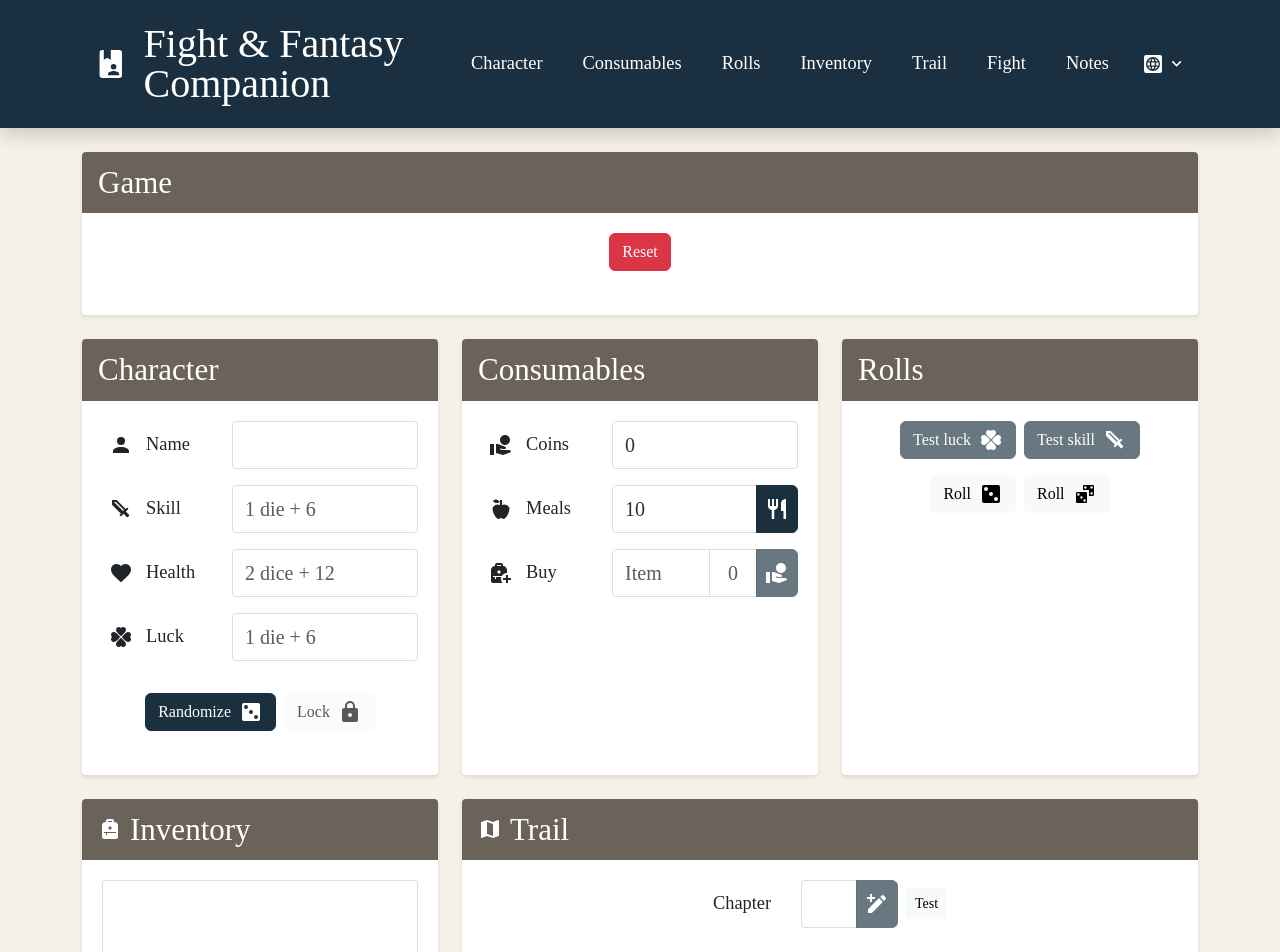
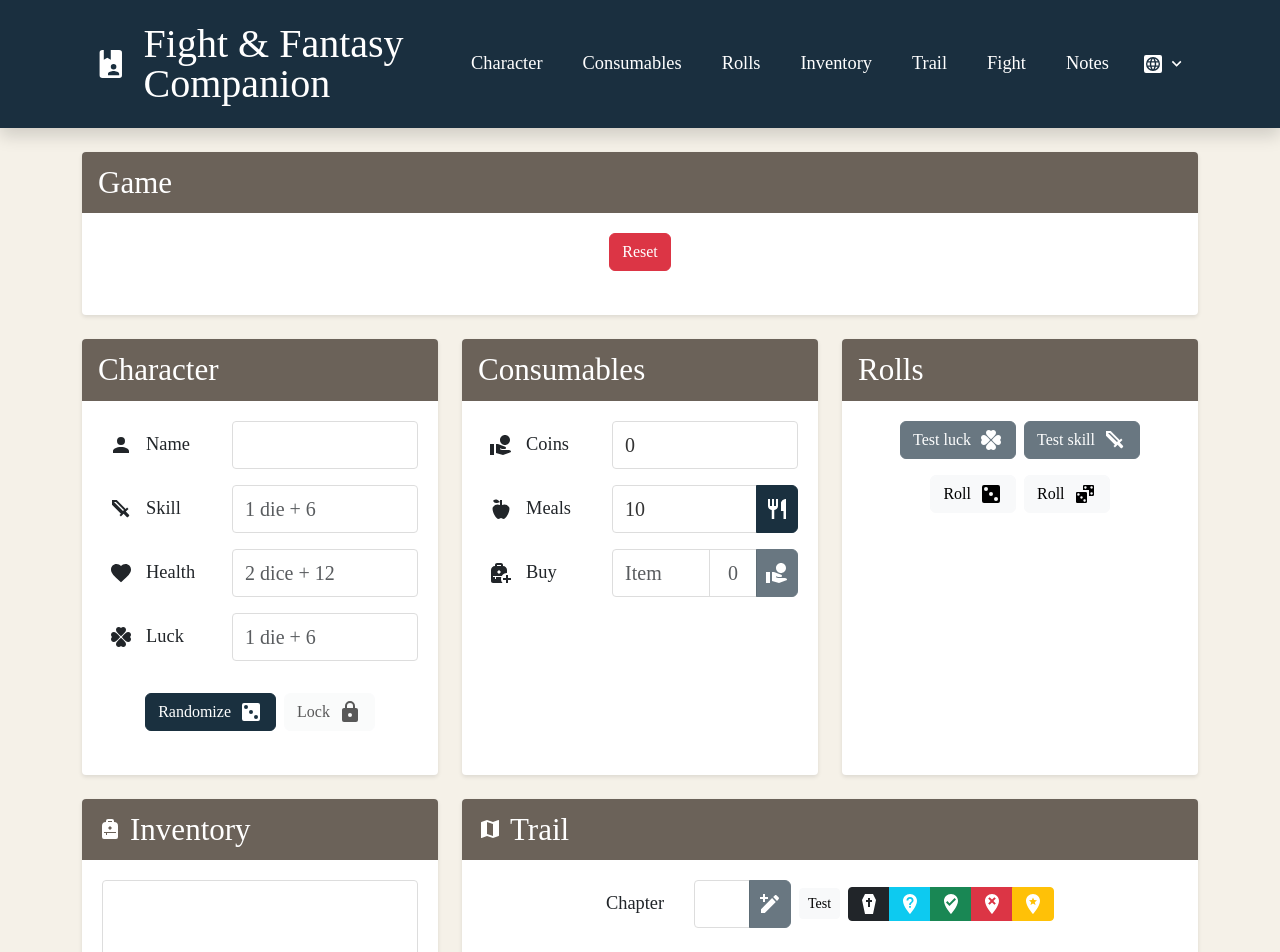
Before and after one commit to dialex/fnf-companion, a React (Vite) app: page / in a window 1280 px wide. Shown: the top 952 px of the page. Built offline with nearby package versions, Linux system fonts and the light colour scheme; the HTML template or start-up script is replaced by a standard one; a web font is replaced by a local one.

Commit message:
feat: update trail section colors and translations

```diff
--- a/src/App.jsx
+++ b/src/App.jsx
@@ -51,8 +51,8 @@ function App() {
   const [inventory, setInventory] = useState('');
   const [notes, setNotes] = useState('');
 
-  // Trail state
-  const [trailSequence, setTrailSequence] = useState([1]);
+  // Trail state - each item is { number: number, color: string }
+  const [trailSequence, setTrailSequence] = useState([{ number: 1, color: 'primary-1' }]);
   const [trailInput, setTrailInput] = useState('');
 
   // Fight state
@@ -264,18 +264,34 @@ function App() {
       return;
     }
 
-    // Add number to sequence
-    setTrailSequence((prev) => [...prev, num]);
+    // Add number to sequence with default color
+    setTrailSequence((prev) => [...prev, { number: num, color: 'secondary' }]);
     // Clear input
     setTrailInput('');
   };
 
   const handleTrailTest = () => {
-    // Generate 20 random numbers between 1 and 400
-    const randomNumbers = Array.from({ length: 20 }, () =>
-      Math.floor(Math.random() * 400) + 1
-    );
+    // Available colors for random selection
+    const colors = ['dark', 'info', 'success', 'danger', 'warning'];
+    // Generate 20 random numbers between 1 and 400 with random colors
+    const randomNumbers = Array.from({ length: 20 }, () => ({
+      number: Math.floor(Math.random() * 400) + 1,
+      color: colors[Math.floor(Math.random() * colors.length)],
+    }));
     setTrailSequence((prev) => [...prev, ...randomNumbers]);
+  };
+
+  const handleTrailPillColorChange = (color) => {
+    setTrailSequence((prev) => {
+      if (prev.length === 0) return prev;
+      const newSequence = [...prev];
+      const lastIndex = newSequence.length - 1;
+      newSequence[lastIndex] = {
+        ...newSequence[lastIndex],
+        color: color,
+      };
+      return newSequence;
+    });
   };
 
   // Character handlers
@@ -407,7 +423,7 @@ function App() {
     setIsTestingLuck(false);
     setTestSkillResult(null);
     setDiceRollingType(null);
-    setTrailSequence([1]);
+    setTrailSequence([{ number: 1, color: 'primary-1' }]);
     setTrailInput('');
   };
 
@@ -1020,6 +1036,7 @@ function App() {
               onTrailInputChange={setTrailInput}
               onTrailSubmit={handleTrailSubmit}
               onTrailTest={handleTrailTest}
+              onTrailPillColorChange={handleTrailPillColorChange}
                 />
               </div>
         </div>
--- a/src/components/MapSection.jsx
+++ b/src/components/MapSection.jsx
@@ -1,6 +1,14 @@
-import React from 'react';
+import React, { useState } from 'react';
 import Icon from '@mdi/react';
-import { mdiMap, mdiPencilPlus } from '@mdi/js';
+import {
+  mdiMap,
+  mdiPencilPlus,
+  mdiCoffin,
+  mdiMapMarkerCheck,
+  mdiMapMarkerRemoveVariant,
+  mdiMapMarkerStar,
+  mdiMapMarkerQuestion,
+} from '@mdi/js';
 import { t } from '../translations';
 
 export default function MapSection({
@@ -9,11 +17,17 @@ export default function MapSection({
   onTrailInputChange,
   onTrailSubmit,
   onTrailTest,
+  onTrailPillColorChange,
 }) {
+  const [selectedButton, setSelectedButton] = useState(null);
+
   // Ensure sequence always starts with 1
   const displaySequence =
-    trailSequence.length === 0 || trailSequence[0] !== 1
-      ? [1, ...trailSequence.filter((n) => n !== 1)]
+    trailSequence.length === 0 || trailSequence[0]?.number !== 1
+      ? [
+          { number: 1, color: 'primary-1' },
+          ...trailSequence.filter((item) => item.number !== 1),
+        ]
       : trailSequence;
 
   const handleKeyPress = (e) => {
@@ -51,7 +65,9 @@ export default function MapSection({
       <div className="section-content d-flex flex-column align-items-center">
         {/* Input and submit button */}
         <div className="d-flex align-items-center gap-2 mb-4">
-          <label className="content field-label mb-0">Chapter</label>
+          <label className="content field-label mb-0">
+            {t('fields.chapter')}
+          </label>
           <div className="input-group" style={{ flex: 1 }}>
             <input
               type="number"
@@ -88,45 +104,156 @@ export default function MapSection({
             onClick={onTrailTest}
             title="Test: Add 20 random numbers"
           >
-            Test
+            {t('trail.test')}
           </button>
+          <div className="btn-group" role="group">
+            <button
+              type="button"
+              className={`btn btn-dark btn-sm text-white ${selectedButton === 'died' ? 'active' : ''}`}
+              onClick={() => {
+                setSelectedButton('died');
+                onTrailPillColorChange('dark');
+              }}
+              title={t('trail.died')}
+            >
+              <Icon path={mdiCoffin} size={1} />
+            </button>
+            <button
+              type="button"
+              className={`btn btn-info btn-sm text-white ${selectedButton === 'question' ? 'active' : ''}`}
+              onClick={() => {
+                setSelectedButton('question');
+                onTrailPillColorChange('info');
+              }}
+              title={t('trail.question')}
+            >
+              <Icon path={mdiMapMarkerQuestion} size={1} />
+            </button>
+            <button
+              type="button"
+              className={`btn btn-success btn-sm text-white ${selectedButton === 'good' ? 'active' : ''}`}
+              onClick={() => {
+                setSelectedButton('good');
+                onTrailPillColorChange('success');
+              }}
+              title={t('trail.good')}
+            >
+              <Icon path={mdiMapMarkerCheck} size={1} />
+            </button>
+            <button
+              type="button"
+              className={`btn btn-danger btn-sm text-white ${selectedButton === 'bad' ? 'active' : ''}`}
+              onClick={() => {
+                setSelectedButton('bad');
+                onTrailPillColorChange('danger');
+              }}
+              title={t('trail.bad')}
+            >
+              <Icon path={mdiMapMarkerRemoveVariant} size={1} />
+            </button>
+            <button
+              type="button"
+              className={`btn btn-warning btn-sm text-white ${selectedButton === 'star' ? 'active' : ''}`}
+              onClick={() => {
+                setSelectedButton('star');
+                onTrailPillColorChange('warning');
+              }}
+              title={t('trail.important')}
+            >
+              <Icon path={mdiMapMarkerStar} size={1} />
+            </button>
+          </div>
         </div>
 
         {/* Sequence display */}
         <div className="d-flex flex-wrap justify-content-center gap-2">
-          {displaySequence.map((num, index) => {
+          {displaySequence.map((item, index) => {
+            const num = typeof item === 'number' ? item : item.number;
+            const color =
+              typeof item === 'number'
+                ? num === 1
+                  ? 'primary-1'
+                  : num === 400
+                    ? 'primary-2'
+                    : 'secondary'
+                : item.color;
+
+            // Determine pill class based on color
+            let pillClass = 'badge rounded-pill';
+            let customStyle = {};
+
             if (num === 1) {
-              return (
-                <span
-                  key={index}
-                  className="badge rounded-pill text-white"
-                  style={{
+              // Number 1 always uses primary-1 (dark blue)
+              pillClass += ' text-white';
+              customStyle = {
+                backgroundColor: '#1a303f',
+                borderColor: '#1a303f',
+              };
+            } else if (num === 400) {
+              // Number 400 always uses primary-2 (golden)
+              pillClass += ' text-white';
+              customStyle = {
+                backgroundColor: '#D4A24B',
+                borderColor: '#D4A24B',
+              };
+            } else {
+              // Other numbers use their assigned color
+              switch (color) {
+                case 'primary-1':
+                  pillClass += ' text-white';
+                  customStyle = {
                     backgroundColor: '#1a303f',
                     borderColor: '#1a303f',
-                  }}
-                >
-                  {num}
-                </span>
-              );
-            } else if (num === 400) {
-              return (
-                <span
-                  key={index}
-                  className="badge rounded-pill text-bg-warning"
-                >
-                  {num}
-                </span>
-              );
-            } else {
-              return (
-                <span
-                  key={index}
-                  className="badge rounded-pill text-bg-secondary"
-                >
-                  {num}
-                </span>
-              );
+                  };
+                  break;
+                case 'primary-2':
+                  pillClass += ' text-white';
+                  customStyle = {
+                    backgroundColor: '#D4A24B',
+                    borderColor: '#D4A24B',
+                  };
+                  break;
+                case 'dark':
+                  pillClass += ' text-white';
+                  customStyle = {
+                    backgroundColor: '#495057', // Lighter dark gray
+                    borderColor: '#495057',
+                  };
+                  break;
+                case 'info':
+                  pillClass += ' text-white';
+                  customStyle = {
+                    backgroundColor: '#0dcaf0', // Bootstrap default info
+                    borderColor: '#0dcaf0',
+                  };
+                  break;
+                case 'success':
+                  pillClass += ' text-bg-success';
+                  break;
+                case 'danger':
+                  pillClass += ' text-white';
+                  customStyle = {
+                    backgroundColor: '#dc3545', // Lighter danger red (Bootstrap default)
+                    borderColor: '#dc3545',
+                  };
+                  break;
+                case 'warning':
+                  pillClass += ' text-white';
+                  customStyle = {
+                    backgroundColor: '#ffc107', // Lighter warning yellow
+                    borderColor: '#ffc107',
+                  };
+                  break;
+                default:
+                  pillClass += ' text-bg-secondary';
+              }
             }
+
+            return (
+              <span key={index} className={pillClass} style={customStyle}>
+                {num}
+              </span>
+            );
           })}
         </div>
       </div>
--- a/src/translations/en.json
+++ b/src/translations/en.json
@@ -28,7 +28,8 @@
     "luck": "Luck",
     "coins": "Coins",
     "meals": "Meals",
-    "potion": "Potion"
+    "potion": "Potion",
+    "chapter": "Chapter"
   },
   "placeholders": {
     "skill": "1 die + 6",
@@ -84,5 +85,13 @@
     "battleLost": "You lost... Game over",
     "defeatCreature": "Defeated",
     "defeatedBy": "You were defeated by"
+  },
+  "trail": {
+    "test": "Test",
+    "died": "Died",
+    "question": "Question",
+    "good": "Good",
+    "bad": "Bad",
+    "important": "Important"
   }
 }
--- a/src/translations/pt.json
+++ b/src/translations/pt.json
@@ -28,7 +28,8 @@
     "luck": "Sorte",
     "coins": "Moedas",
     "meals": "Refeições",
-    "potion": "Poção"
+    "potion": "Poção",
+    "chapter": "Capítulo"
   },
   "placeholders": {
     "skill": "1 dado + 6",
@@ -84,5 +85,13 @@
     "battleLost": "Perdeste... Fim da aventura",
     "defeatCreature": "Derrotaste",
     "defeatedBy": "Foste derrotado por"
+  },
+  "trail": {
+    "test": "Testar",
+    "died": "Morreu",
+    "question": "Dúvida",
+    "good": "Bom",
+    "bad": "Mau",
+    "important": "Importante"
   }
 }
--- a/src/utils/stateManager.js
+++ b/src/utils/stateManager.js
@@ -58,7 +58,7 @@ export const getDefaultState = () => ({
     testSkillResult: null,
     diceRollingType: null,
   },
-    trailSequence: [1], // Always starts with 1
+    trailSequence: [{ number: 1, color: 'primary-1' }], // Always starts with 1
 });
 
 /**
@@ -187,7 +187,7 @@ export const buildStateObject = (stateValues) => {
       testSkillResult: stateValues.testSkillResult ?? null,
       diceRollingType: stateValues.diceRollingType ?? null,
     },
-    trailSequence: stateValues.trailSequence || [1],
+    trailSequence: stateValues.trailSequence || [{ number: 1, color: 'primary-1' }],
   };
 };
 
@@ -279,10 +279,23 @@ export const applyLoadedState = (savedState, setters) => {
   if (savedState.trailSequence !== undefined) {
     // Ensure sequence always starts with 1
     const sequence = savedState.trailSequence;
-    if (sequence.length === 0 || sequence[0] !== 1) {
-      setters.setTrailSequence([1, ...sequence.filter((n) => n !== 1)]);
+    // Handle migration from old format (just numbers) to new format (objects)
+    const normalizedSequence = sequence.map((item) => {
+      if (typeof item === 'number') {
+        return {
+          number: item,
+          color: item === 1 ? 'primary-1' : item === 400 ? 'primary-2' : 'secondary'
+        };
+      }
+      return item;
+    });
+    if (normalizedSequence.length === 0 || normalizedSequence[0].number !== 1) {
+      setters.setTrailSequence([
+        { number: 1, color: 'primary-1' },
+        ...normalizedSequence.filter((item) => item.number !== 1)
+      ]);
     } else {
-      setters.setTrailSequence(sequence);
+      setters.setTrailSequence(normalizedSequence);
     }
   }
 };
```
Also changed, not shown: src/index.css (+41 -3 lines).
